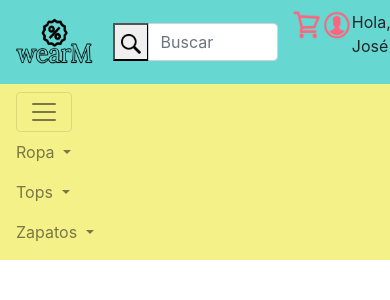
After one commit to EdgarMtz01/E2-wearM, a PHP site: page /index-pantallaProducto.html in a window 390 px wide, after a click that opens the changed part. The commit adds this page. Shown: the top 300 px of the page. Run offline with PHP 8.4, Linux system fonts and the light colour scheme.

Commit message:
Pantalla busqueda-responsivo

```diff
--- a/assets/css/main.css
+++ b/assets/css/main.css
@@ -1,52 +1,65 @@
-header{
+header {
     background-color: #66D7D1;
     padding: 10px;
 }
 
-nav{
-	background-color:  #F4F188;
+nav {
+    background-color: #F4F188;
 }
 
-.carousel-control-prev-icon,.carousel-control-next-icon{
+.carousel-control-prev-icon,
+.carousel-control-next-icon {
     filter: invert(100%);
 }
 
-#lupa{
+#lupa {
     width: 20px;
     height: 20px;
 }
 
-#logo{
+#logo {
     width: 100px;
     height: 60px;
 }
 
-.header_iconos{
+.header_iconos {
     width: 40px;
     height: 40px;
 }
 
-#elementos_barra{
+#elementos_barra {
     background-color: #66D7D1;
 }
 
-@media(max-width: 500px){
-	#logo{
+#left-bar {
+    /*Pantalla busqueda*/
+    width: 300px;
+    height: 200px;
+}
+
+@media(max-width: 500px) {
+    #logo {
         width: 80px;
         height: 50px;
     }
 
-	.header_iconos{
+    .header_iconos {
         width: 30px;
         height: 30px;
     }
 
-	#left{
-		display:none;
-	}
+    #left {
+        display: none;
     }
 
-.boton{
+    #left-bar {
+        /*Pantalla busqueda*/
+        display: none;
+    }
+
+}
+
+.boton {
     border: none;
     background-color: #F4F188;
 }
--- /dev/null
+++ b/index-pantallaProducto.html
@@ -0,0 +1,88 @@
+<!DOCTYPE html>
+<html lang="en">
+
+<head>
+    <meta charset="UTF-8">
+    <meta name="viewport" content="width=device-width, initial-scale=1.0">
+    <title>wearM</title>
+    <link rel="stylesheet" type="text/css" href="assets/css/bootstrap.min.css">
+    <link rel="stylesheet" type="text/css" href="assets/css/main.css">
+    <script type="text/javascript" src="assets/js/popper.min.js"></script>
+    <script type="text/javascript" src="assets/js/jquery.min.js"></script>
+    <script type="text/javascript" src="assets/js/bootstrap.min.js"></script>
+</head>
+
+<body>
+    <!-- Inicia header -->
+    <header class="container-fluid">
+        <div class="row align-items-center">
+            <!-- Logo -->
+            <div class="col-lg-3 col-md-3 col-sm-3 col-3">
+                <img src="assets/images/logo.png" id="logo">
+            </div>
+            <!-- Barra de búsqueda -->
+            <div class="col-lg-6 col-md-6 col-sm-6 col-6">
+                <form class="md-form form-sm form-1 pl-0" action="#">
+                    <div class="input-group">
+                        <span class="input-group-prepend">
+                            <button type="submit"><img src="assets/images/lupa.png" id="lupa"></button>
+                        </span>
+                        <input class="form-control my-0 py-1" type="text" placeholder="Buscar" aria-label="Search">
+                    </div>
+                </form>
+            </div>
+            <!-- Iconos -->
+            <div class=" col-lg-3 col-md-3 col-sm-3 col-3 d-flex justify-content-center">
+                <a href="#"><img src="assets/images/carrito.png" class="header_iconos"></a>
+                <a href="#"><img src="assets/images/usuario.png" class="header_iconos"></a>
+                <p>Hola, José</p>
+            </div>
+        </div>
+    </header>
+    <!-- Inicia barra de navegación-->
+    <nav class="navbar navbar-expand-lg navbar-light">
+        <button class="navbar-toggler" type="button" data-toggle="collapse" data-target="#navbarTogglerDemo01" aria-controls="navbarTogglerDemo01" aria-expanded="false" aria-label="Toggle navigation">
+            <span class="navbar-toggler-icon"></span>
+        </button>
+        <div class="collapse navbar-collapse justify-content-center" id="navbarTogglerDemo01">
+            <ul class="navbar-nav">
+                <!--Menú desplegable ropa-->
+                <li class="nav-item dropdown">
+                    <a class="nav-link dropdown-toggle" href="#" id="navbardrop" data-toggle="dropdown">
+                        Ropa
+                    </a>
+                    <div class="dropdown-menu">
+                        <a class="dropdown-item" href="#">Hombre</a>
+                        <a class="dropdown-item" href="#">Mujer</a>
+                        <a class="dropdown-item" href="#">Niños</a>
+                    </div>
+                </li>
+                <!--Menú desplegable Tops-->
+                <li class="nav-item dropdown">
+                    <a class="nav-link dropdown-toggle" href="#" id="navbardrop" data-toggle="dropdown">
+                        Tops
+                    </a>
+                    <div class="dropdown-menu">
+                        <a class="dropdown-item" href="#">Hombre</a>
+                        <a class="dropdown-item" href="#">Mujer</a>
+                        <a class="dropdown-item" href="#">Niños</a>
+                    </div>
+                </li>
+                <!--Menú desplegable Zapatos-->
+                <li class="nav-item dropdown">
+                    <a class="nav-link dropdown-toggle" href="#" id="navbardrop" data-toggle="dropdown">
+                        Zapatos
+                    </a>
+                    <div class="dropdown-menu">
+                        <a class="dropdown-item" href="#">Hombre</a>
+                        <a class="dropdown-item" href="#">Mujer</a>
+                        <a class="dropdown-item" href="#">Niños</a>
+                    </div>
+                </li>
+            </ul>
+        </div>
+    </nav>
+    <!-- Termina barra de navegación-->
+</body>
+
+</html>
```
Also changed, not shown: index-pantallaBusqueda.html (+6 -15 lines). Lines whose indentation alone changed are shown as unchanged.
